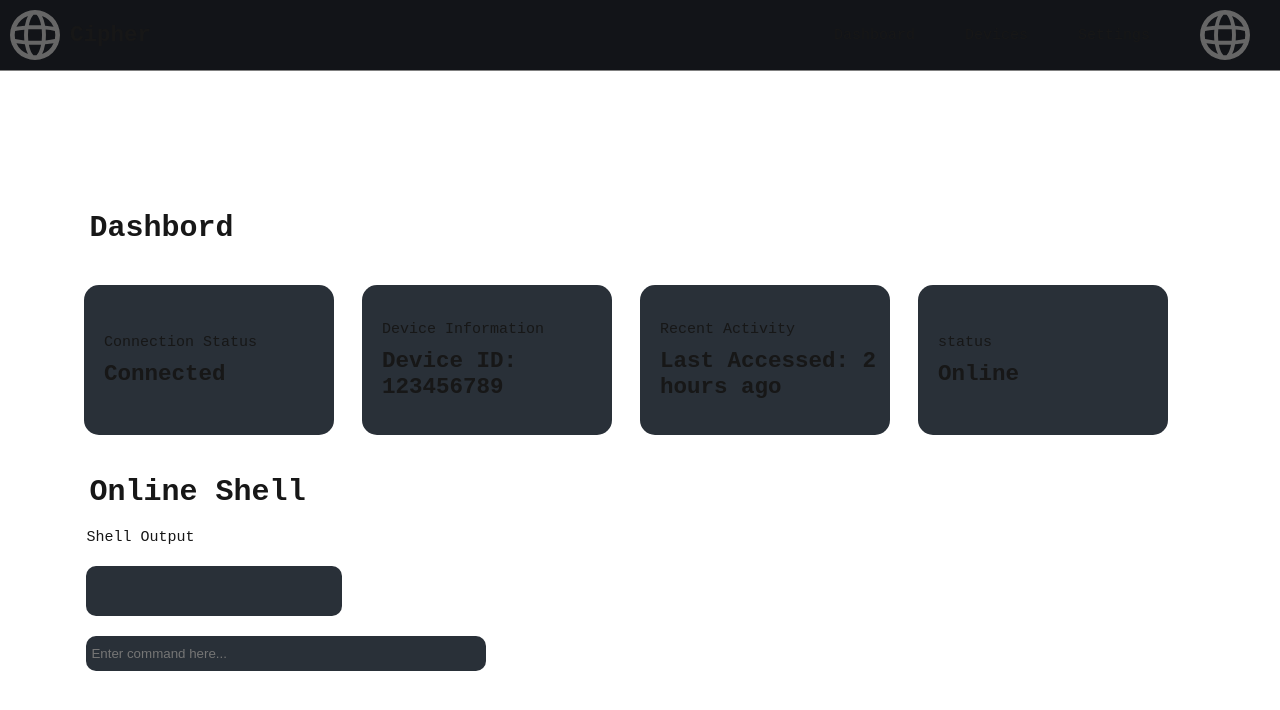
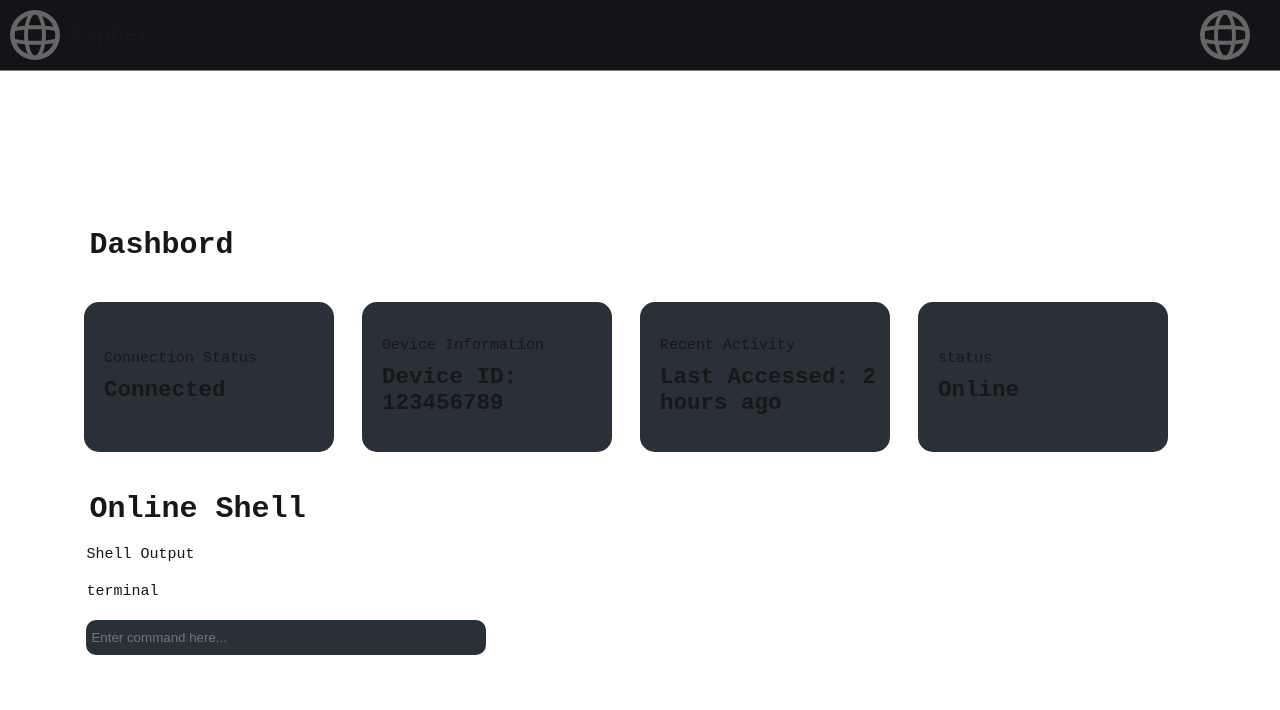
Before and after one commit to este0207/Cipher, a Next.js app in the folder web-dashboard/: page / in a window 1280 px wide. Shown: the top 710 px of the page. Built offline with nearby package versions, Linux system fonts and the light colour scheme.

Commit message:
switch terminal & add terinal component

```diff
--- a/web-dashboard/src/app/components/Shell.jsx
+++ b/web-dashboard/src/app/components/Shell.jsx
@@ -1,8 +1,10 @@
+import Terminal from "./terminal";
+
 export default function Shell() {
     return (
         <div className="ShellContainer">
             <p>Shell Output</p>
-            <textarea name="Shell" id="Shell"></textarea>
+            <Terminal></Terminal>
             <input type="text" name="commande" id="commande" placeholder="Enter command here..."/>
         </div>
     );
--- /dev/null
+++ b/web-dashboard/src/app/components/terminal.jsx
@@ -0,0 +1,7 @@
+export default function Terminal() {
+    return (
+        <div className="terminal">
+            <p>terminal</p>
+        </div>
+    );
+}
```
